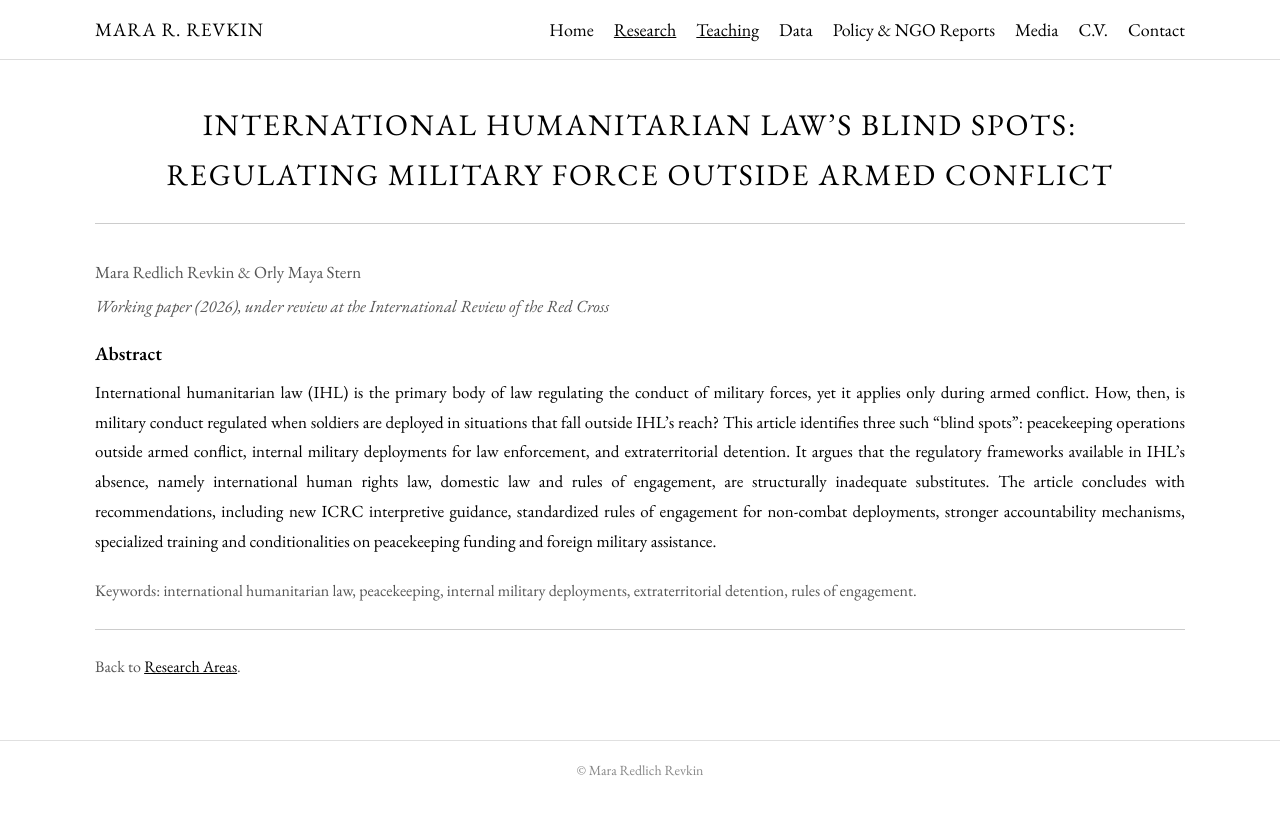
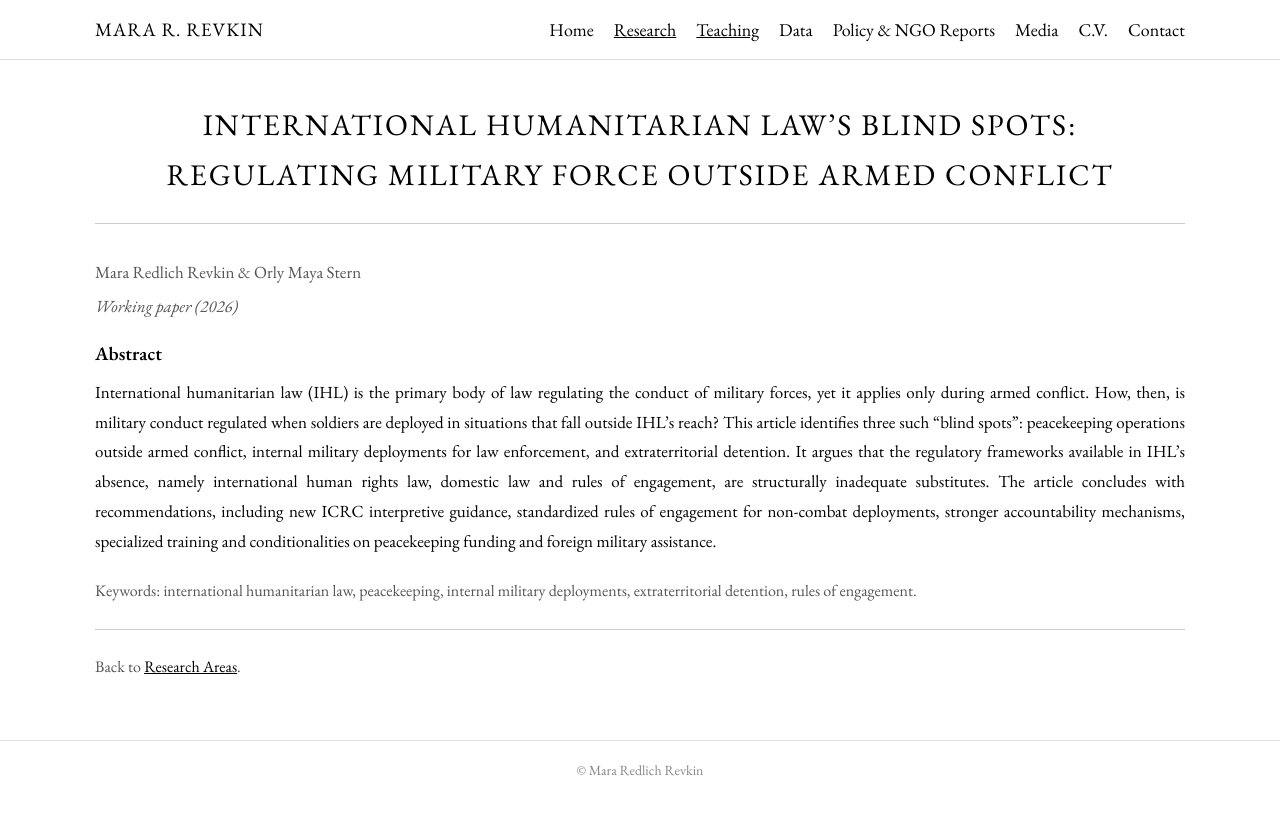
Before and after one commit to mrevkin/mrevkin.github.io, a Jekyll site: the page ihl-blind-spots.html, which Jekyll copies as it is, in a window 1280 px wide. Shown: the top 815 px of the page. Built offline with Jekyll 4.4.1, drawn with Linux system fonts in a browser that asks for light colours.

Commit message:
Remove journal review status

```diff
--- a/ihl-blind-spots.html
+++ b/ihl-blind-spots.html
@@ -54,7 +54,7 @@
   <div class="main-content">
 
     <p style="font-size:17px; color:#555; margin-bottom:6px;">Mara Redlich Revkin &amp; Orly Maya Stern</p>
-    <p style="font-size:17px; color:#555; margin-bottom:18px;"><em>Working paper (2026), under review at the International Review of the Red Cross</em></p>
+    <p style="font-size:17px; color:#555; margin-bottom:18px;"><em>Working paper (2026)</em></p>
 
     <h2 style="font-family:'EB Garamond',serif; font-size:19px; font-weight:600; margin-bottom:8px;">Abstract</h2>
     <p style="font-size:17px; line-height:1.75; text-align:justify;">International humanitarian law (IHL) is the primary body of law regulating the conduct of military forces, yet it applies only during armed conflict. How, then, is military conduct regulated when soldiers are deployed in situations that fall outside IHL&rsquo;s reach? This article identifies three such &ldquo;blind spots&rdquo;: peacekeeping operations outside armed conflict, internal military deployments for law enforcement, and extraterritorial detention. It argues that the regulatory frameworks available in IHL&rsquo;s absence, namely international human rights law, domestic law and rules of engagement, are structurally inadequate substitutes. The article concludes with recommendations, including new ICRC interpretive guidance, standardized rules of engagement for non-combat deployments, stronger accountability mechanisms, specialized training and conditionalities on peacekeeping funding and foreign military assistance.</p>
```
